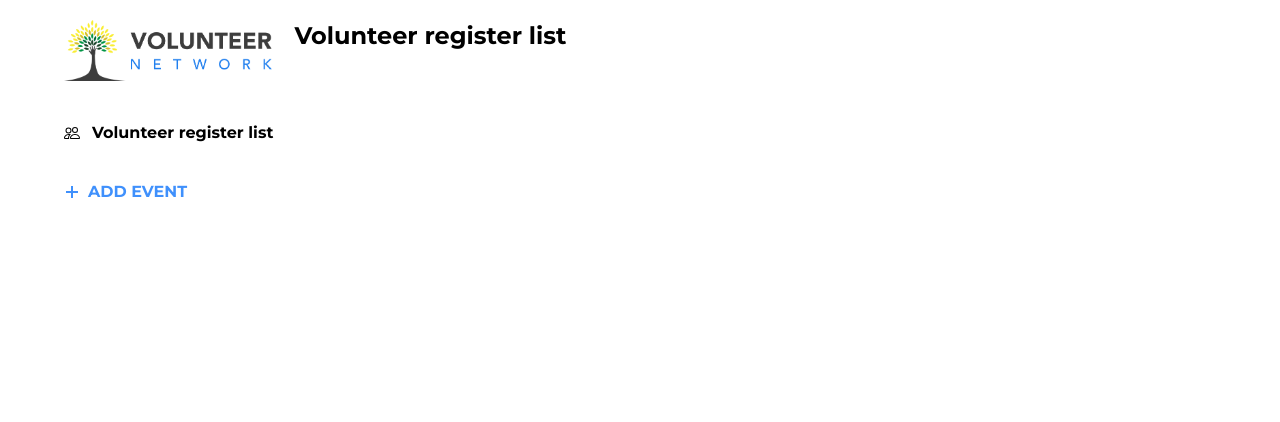
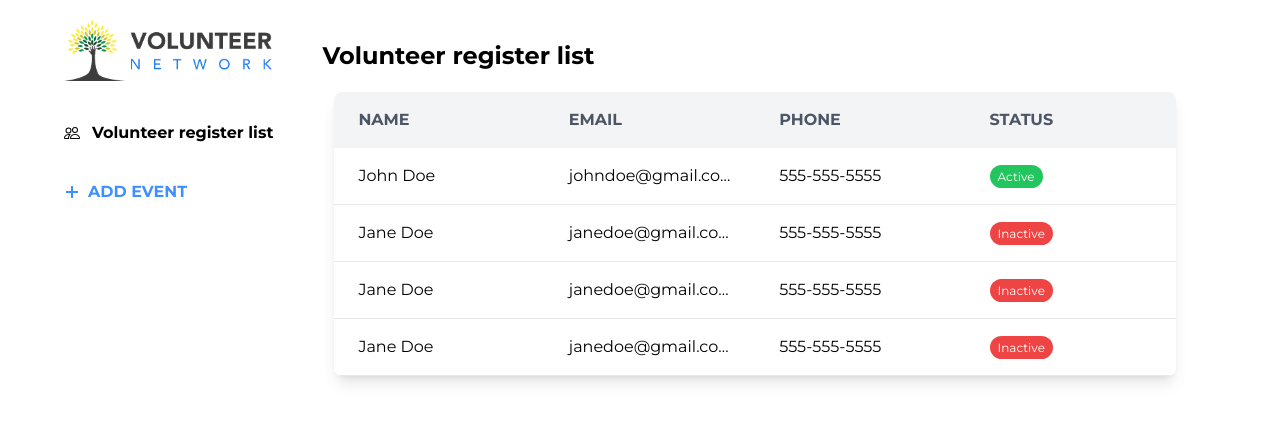
Before and after one commit to rakibul-islam-hasib/volunteer-network, a React (Vite) app in the folder Client/: page /admin in a window 1280 px wide. Shown: the top 422 px of the page. Built offline with nearby package versions, Linux system fonts and the light colour scheme; no server answers.

Commit message:
Admin Path changed

```diff
--- a/Client/src/component/user/Admin.jsx
+++ b/Client/src/component/admin/Admin.jsx
@@ -11,9 +11,9 @@ const Admin = () => {
             <div className="grid grid-cols-5 ">
                 <div className="col-span-1">
                     <img src={logo} onClick={() => navigate('/')} className='w-52 cursor-pointer' alt="" />
-                    <button className='inline-flex items-center gap-3 mt-10 font-bold'><BsPeople /> Volunteer register list</button>
+                    <button onClick={()=>navigate('/admin/list')} className='inline-flex w-full items-center gap-3 mt-10 font-bold'><BsPeople /> Volunteer register list</button>
                     <br />
-                    <button className='inline-flex items-center gap-2 font-bold mt-8  text-primary'><GoPlus /> ADD EVENT</button>
+                    <button className='inline-flex items-center gap-2 font-bold mt-8 w-full  text-primary'><GoPlus /> ADD EVENT</button>
                 </div>
                 <div className="col-span-4">
                     <Outlet />
--- a/Client/src/component/admin/List.jsx
+++ b/Client/src/component/admin/List.jsx
@@ -3,8 +3,57 @@ import React from 'react';
 const List = () => {
     return (
         <div>
-            <div className="title">
+            <div className="title px-7 py-5">
                 <h1 className='text-2xl font-bold'>Volunteer register list</h1>
+            </div>
+            <div className="table">
+                <div className="shadow-lg rounded-lg overflow-hidden mx-4 md:mx-10">
+                    <table className="w-full table-fixed">
+                        <thead>
+                            <tr className="bg-gray-100">
+                                <th className="w-1/4 py-4 px-6 text-left text-gray-600 font-bold uppercase">Name</th>
+                                <th className="w-1/4 py-4 px-6 text-left text-gray-600 font-bold uppercase">Email</th>
+                                <th className="w-1/4 py-4 px-6 text-left text-gray-600 font-bold uppercase">Phone</th>
+                                <th className="w-1/4 py-4 px-6 text-left text-gray-600 font-bold uppercase">Status</th>
+                            </tr>
+                        </thead>
+                        <tbody className="bg-white">
+                            <tr>
+                                <td className="py-4 px-6 border-b border-gray-200">John Doe</td>
+                                <td className="py-4 px-6 border-b border-gray-200 truncate">johndoe@gmail.com</td>
+                                <td className="py-4 px-6 border-b border-gray-200">555-555-5555</td>
+                                <td className="py-4 px-6 border-b border-gray-200">
+                                    <span className="bg-green-500 text-white py-1 px-2 rounded-full text-xs">Active</span>
+                                </td>
+                            </tr>
+                            <tr>
+                                <td className="py-4 px-6 border-b border-gray-200">Jane Doe</td>
+                                <td className="py-4 px-6 border-b border-gray-200 truncate">janedoe@gmail.com</td>
+                                <td className="py-4 px-6 border-b border-gray-200">555-555-5555</td>
+                                <td className="py-4 px-6 border-b border-gray-200">
+                                    <span className="bg-red-500 text-white py-1 px-2 rounded-full text-xs">Inactive</span>
+                                </td>
+                            </tr>
+                            <tr>
+                                <td className="py-4 px-6 border-b border-gray-200">Jane Doe</td>
+                                <td className="py-4 px-6 border-b border-gray-200 truncate">janedoe@gmail.com</td>
+                                <td className="py-4 px-6 border-b border-gray-200">555-555-5555</td>
+                                <td className="py-4 px-6 border-b border-gray-200">
+                                    <span className="bg-red-500 text-white py-1 px-2 rounded-full text-xs">Inactive</span>
+                                </td>
+                            </tr>
+                            <tr>
+                                <td className="py-4 px-6 border-b border-gray-200">Jane Doe</td>
+                                <td className="py-4 px-6 border-b border-gray-200 truncate">janedoe@gmail.com</td>
+                                <td className="py-4 px-6 border-b border-gray-200">555-555-5555</td>
+                                <td className="py-4 px-6 border-b border-gray-200">
+                                    <span className="bg-red-500 text-white py-1 px-2 rounded-full text-xs">Inactive</span>
+                                </td>
+                            </tr>
+                            {/* <!-- Add more rows here --> */}
+                        </tbody>
+                    </table>
+                </div>
             </div>
         </div>
     );
--- a/Client/src/main.jsx
+++ b/Client/src/main.jsx
@@ -8,7 +8,7 @@ import Home from './component/home/Home'
 import Login from './component/user/Login'
 import Register from './component/user/Register'
 import AuthProvider from './context/AuthProvider'
-import Admin from './component/user/Admin'
+import Admin from './component/admin/Admin'
 import List from './component/admin/List'
 const router = createBrowserRouter([
   {
@@ -30,7 +30,8 @@ const router = createBrowserRouter([
     path : '/admin',
     element : <Admin />,
     children : [
-      { path : '/admin', element : <List /> }
+      { path : '/admin', element : <List /> },
+      {path : 'list' , element : <List />}
     ]
   }
 ])
```
